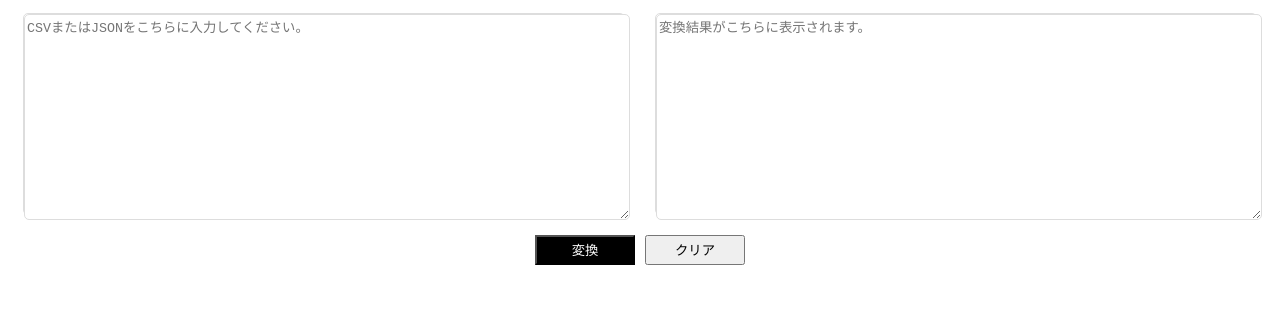
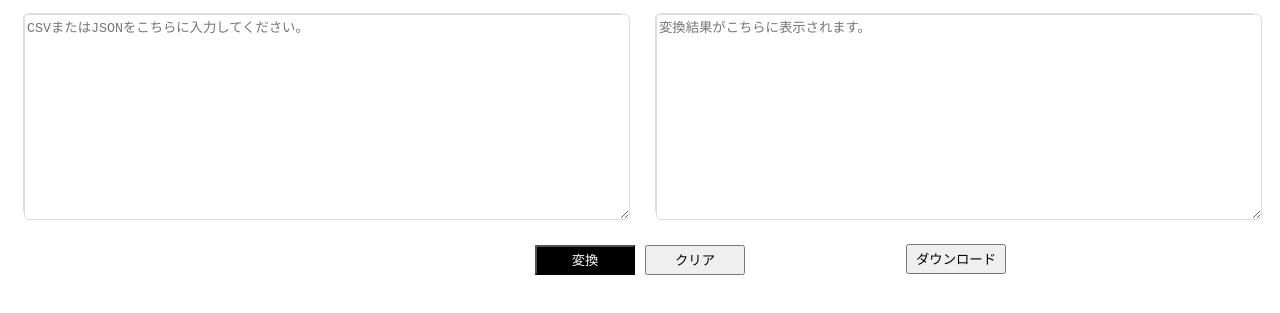
Before and after one commit to snake97123/converter, a plain HTML site: page index.html in a window 1280 px wide. Shown: the part 131-444 px from the top of the page. Drawn offline with Linux system fonts and the light colour scheme.

Commit message:
ボタンの配置

```diff
--- a/index.html
+++ b/index.html
@@ -15,11 +15,14 @@
   </div>
   <div class="container">
     <textarea id="jsonOrCsvOutput" placeholder="変換結果がこちらに表示されます。"></textarea>
+    <div class="downloadButtonContainer">
+      <button id="downloadButton">ダウンロード</button>
+    </div>
   </div>
 </div>
 <div class="buttonContainer">
-<button id="convertButton">変換</button>
-<button id="clearButton">クリア</button>
+  <button id="convertButton">変換</button>
+  <button id="clearButton">クリア</button>
 </div>
 <script src="./convert.js"></script>
 </body>
--- a/styles.css
+++ b/styles.css
@@ -16,6 +16,7 @@ p {
   padding: 0;
   border: 1px solid #ddd;
   border-radius: 5px;
+  position: relative;
 }
 
 textarea {
@@ -42,5 +43,20 @@ textarea {
 .buttonContainer {
   display: flex;
   justify-content: center;
-  margin-top: 20px;
+  margin-top: 30px;
 }
+
+#downloadButton {
+  width: 100px;
+  height: 30px;
+  color: black;
+}
+
+.downloadButtonContainer {
+  display: flex;
+  justify-content: center;
+  margin-top:20px;
+  bottom: -40px;
+  left: 0;
+  right: 0;
+}
```
